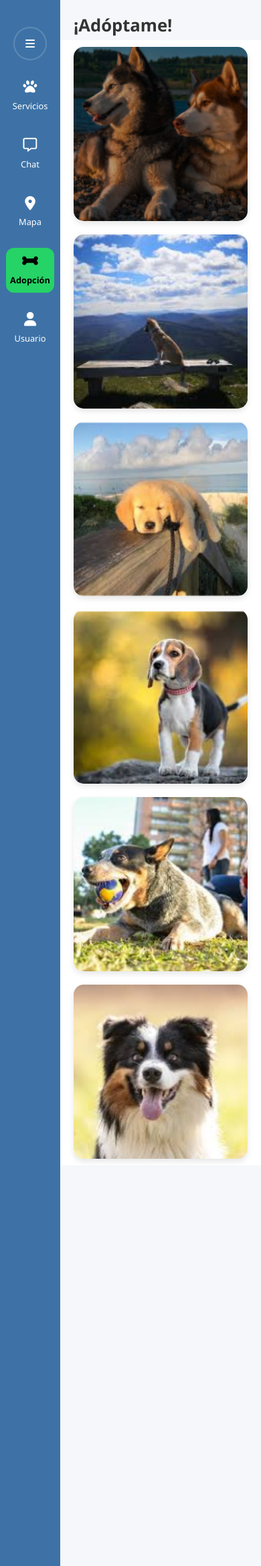
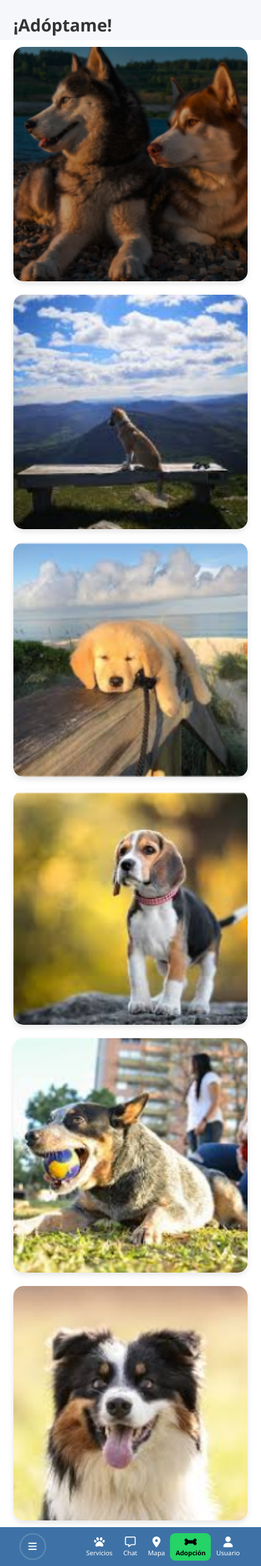
Before and after one commit to jhonparada22/Paseo_Feliz, a PHP site: template PASEOFELIZ/view/pagina_principal/adopcion.html in a window 390 px wide. Shown: the whole page at 67% size. Run offline with PHP 8.4, Linux system fonts and the light colour scheme; the template is opened without the code that fills it, so the values that code supplies are empty.

Commit message:
ajuste en el responsi de telefono (de limas)

```diff
--- a/PASEOFELIZ/view/css/principal_css/global.css
+++ b/PASEOFELIZ/view/css/principal_css/global.css
@@ -313,3 +313,220 @@ body {
 .active-config {
     background-color: #00CCEE; /* El color cyan de tu imagen */
 }
+
+/* ============================================================ */
+/*  RESPONSIVE - PAGINA PRINCIPAL (APP INTERNA)                 */
+/*  Ajustes para sidebar, cards y banner en móvil/tablet        */
+/* ============================================================ */
+
+/* ======= TABLET (max-width: 900px) ======= */
+@media (max-width: 900px) {
+
+  /* Sidebar más delgada, solo íconos */
+  .sidebar {
+    width: 65px;
+    padding-top: 15px;
+  }
+
+  .nav-links li a span {
+    display: none;
+  }
+
+  .nav-links li i {
+    font-size: 1.4rem;
+    margin-bottom: 0;
+  }
+
+  .nav-links li.active a {
+    width: 70%;
+    border-radius: 10px;
+    padding: 8px 0;
+  }
+
+  /* Cards de servicio */
+  .service-card {
+    padding: 15px 20px;
+  }
+
+  .section-title {
+    padding: 12px 20px;
+  }
+
+  .divider {
+    margin: 0 20px;
+  }
+
+  /* Banner */
+  .banner-container {
+    height: 250px;
+  }
+
+  /* Menú desplegable */
+  .menu-desplegable {
+    left: 65px;
+  }
+}
+
+/* ======= MÓVIL (max-width: 540px) ======= */
+@media (max-width: 540px) {
+
+  /* Layout vertical: sidebar pasa a barra inferior */
+  .app-container {
+    flex-direction: column;
+  }
+
+  .sidebar {
+    order: 2; /* La sidebar va al fondo */
+    width: 100%;
+    height: 58px;
+    flex-direction: row;
+    padding: 0;
+    justify-content: space-around;
+    align-items: center;
+  }
+
+  .menu-hamburguesa-container {
+    padding: 5px;
+  }
+
+  .nav-links {
+    display: flex;
+    flex-direction: row;
+    width: auto;
+    gap: 0;
+  }
+
+  .nav-links li {
+    margin-bottom: 0;
+    width: auto;
+  }
+
+  .nav-links li a {
+    padding: 5px 8px;
+    font-size: 0.62rem;
+  }
+
+  .nav-links li a span {
+    display: block;
+    font-size: 0.6rem;
+  }
+
+  .nav-links li i {
+    font-size: 1rem;
+    margin-bottom: 2px;
+  }
+
+  .nav-links li.active a {
+    width: auto;
+    padding: 5px 8px;
+    border-radius: 8px;
+  }
+
+  /* El menú desplegable sube desde la barra inferior */
+  .menu-desplegable {
+    top: auto;
+    bottom: 58px;
+    left: 0;
+    border-radius: 0 10px 0 0;
+    width: 200px;
+  }
+
+  /* Contenido principal ocupa el resto */
+  .main-content {
+    order: 1;
+    overflow-y: auto;
+    max-height: calc(100vh - 58px);
+    flex: 1;
+  }
+
+  /* Banner */
+  .banner-container {
+    height: 160px;
+  }
+
+  .section-title {
+    padding: 10px 15px;
+  }
+
+  .section-title h2 {
+    font-size: 1rem;
+  }
+
+  /* Cards */
+  .service-card {
+    padding: 12px 15px;
+  }
+
+  .service-icon-container {
+    width: 60px;
+    height: 60px;
+    margin-right: 12px;
+  }
+
+  .card-header-row h3 {
+    font-size: 0.95rem;
+  }
+
+  .description {
+    font-size: 0.8rem;
+  }
+
+  .metadata {
+    font-size: 0.75rem;
+  }
+
+  .divider {
+    margin: 0 15px;
+  }
+
+  /* Menú hamburguesa — botón circular más pequeño */
+  .profile-circle {
+    width: 40px;
+    height: 40px;
+    font-size: 0.9rem;
+  }
+
+  /* Card header puede hacer salto si el título es largo */
+  .card-header-row {
+    flex-wrap: wrap;
+    gap: 6px;
+  }
+
+  .ratings-and-actions {
+    gap: 8px;
+  }
+
+  .btn-ver-mas {
+    font-size: 0.78rem;
+    padding: 5px 12px;
+  }
+}
+
+/* ======= MÓVIL MUY PEQUEÑO (max-width: 360px) ======= */
+@media (max-width: 360px) {
+
+  .nav-links li a {
+    padding: 4px 5px;
+  }
+
+  .nav-links li i {
+    font-size: 0.9rem;
+  }
+
+  .nav-links li a span {
+    font-size: 0.55rem;
+  }
+
+  .service-card {
+    padding: 10px 12px;
+  }
+
+  .service-icon-container {
+    width: 50px;
+    height: 50px;
+  }
+
+  .banner-container {
+    height: 130px;
+  }
+}
```
